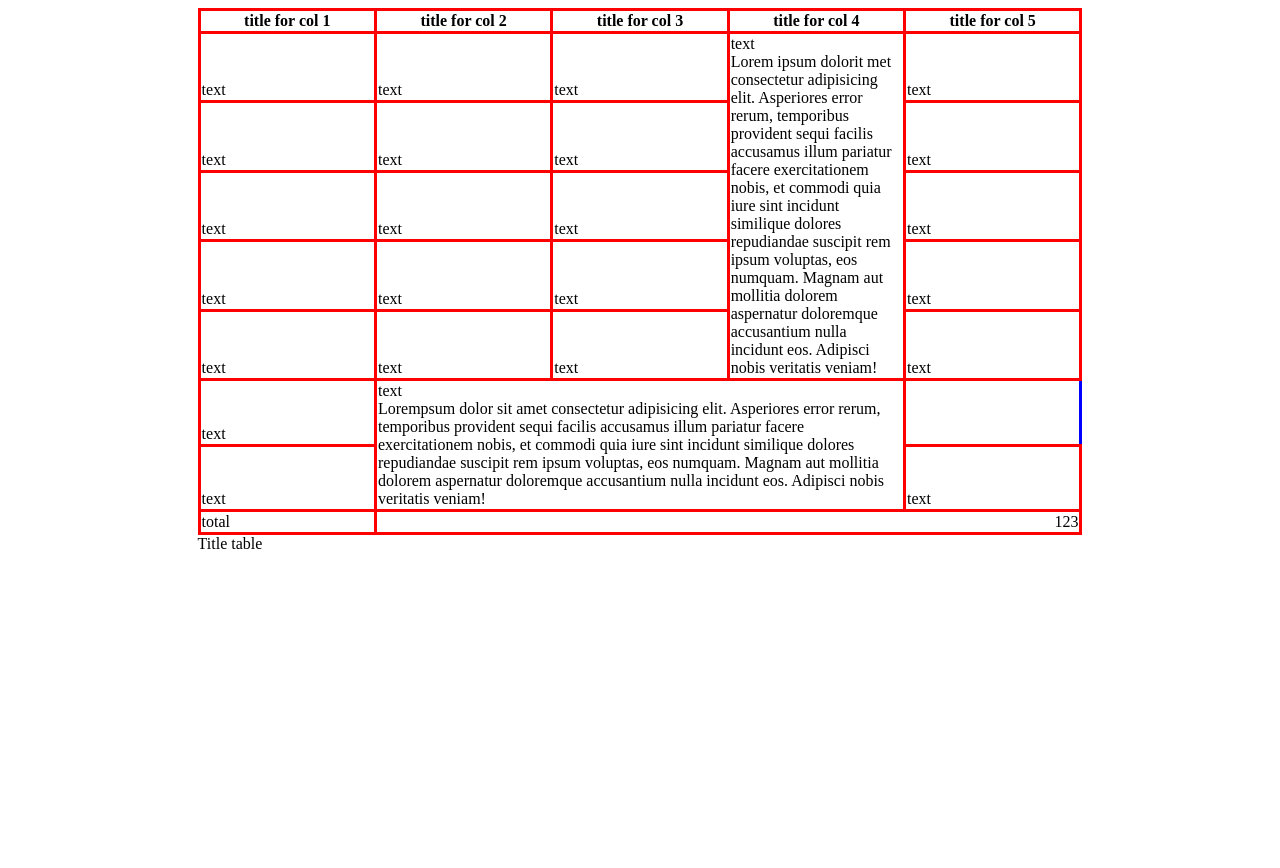
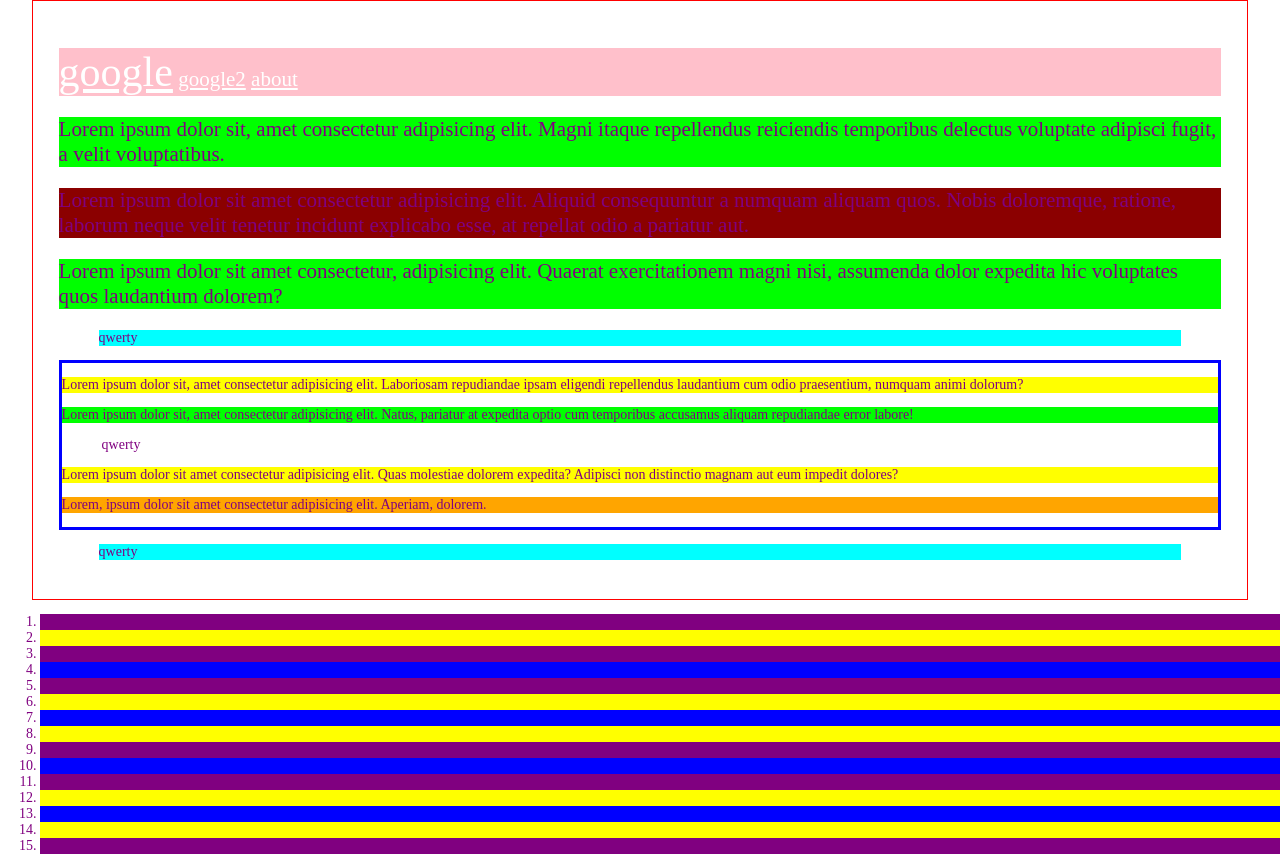
Before and after one commit to GK-Sabina/FM2023-1-FIRST-PROJECT, a plain HTML site: page index.html in a window 1280 px wide. Before the commit the page ends 800 px from the top, so only its background shows below. Drawn offline with Linux system fonts and the light colour scheme.

Commit message:
Add pseudo-classes

```diff
--- a/assets/css/style.css
+++ b/assets/css/style.css
@@ -1,30 +1,78 @@
-table{
-    max-width: 1100px;
-    width: 70%;
-    min-width: 600px;
-    border: 3px solid blue;
-    border-collapse: collapse;
-    border-spacing: 12px;
+:root{
+    font-size: 14px;
+    color: purple;
+}
+
+*{
+    box-sizing: border-box;
+}
+/* :hover{
+    color: #fff;
+} */
+body{
+    padding: 0;
+    margin: 0;
+
+    font-family: serif;
+}
+a{
+    color: inherit;
+}
+a:-webkit-any-link{
+    color: #fff;
+}
+a:link{
+    color: #fff;
+}
+a:visited{
+    color: #000;
+}
+a:hover{
+    color: red;
+}
+/* a:active{
+    color: blue;
+} */
+#container{
+    width: 95%;
+    padding: 2%;
+    border: 1px solid red;
     margin: auto;
 }
-th,
-td{
-    border: 3px solid red;
+.block{
+    border: 3px solid blue;
 }
-td{
-    width: 20%;
-    vertical-align: bottom;
+#container p{
+    background-color: yellow;
 }
-p{
-    margin: 0;
+#container p:last-child{
+    background-color: orange;
 }
-.first-col{
-    width: 50px;
+#container p:nth-child(3){
+    background-color: darkred;
 }
-.gor-right{
-    text-align: right;
+#container p:nth-child(3):focus{
+    color: #fff;
 }
-caption{
-    text-align: left;
-    caption-side: bottom;
+#container>p{
+    background-color: pink;
+    font-size: 1.5rem;
 }
+#container p+p{
+    background-color: lime;
+}
+#container>p~blockquote{
+    background-color: aqua;
+}
+a[target="_blank"]{
+    font-size: 2em;
+}
+li:nth-child(even){
+    background-color: yellow;
+}
+li:nth-child(odd){
+    background-color: purple;
+}
+li:nth-child(3n+4){
+    background-color: blue;
+}
--- a/index.html
+++ b/index.html
@@ -7,79 +7,42 @@
     <link rel="stylesheet" href="./assets/css/style.css">
 </head>
 <body>
-   <table>
-    <caption>Title table</caption>
-    <thead>
-        <tr>
-            <th class="first-col">title for col 1</th>
-            <th>title for col 2</th>
-            <th>title for col 3</th>
-            <th>title for col 4</th>
-            <th>title for col 5</th>
-        </tr>
-    </thead>
-    <tbody>
-        <tr>
-            <td>text</td>
-            <td>text </td>
-            <td>text</td>
-            <td rowspan="5">text
-                <p>Lorem ipsum dolorit met consectetur adipisicing elit. Asperiores error rerum, temporibus provident sequi facilis accusamus illum pariatur facere exercitationem nobis, et commodi quia iure sint incidunt similique dolores repudiandae suscipit rem ipsum voluptas, eos numquam. Magnam aut mollitia dolorem aspernatur doloremque accusantium nulla incidunt eos. Adipisci nobis veritatis veniam!</p>
-            </td>
-            <td>text</td>
-        </tr>
-        <tr>
-            <td>text</td>
-            <td>text</td>
-            <td>text</td>
-            <!-- <td>text</td> -->
-            <td>text</td>
-        </tr>
-        <tr>
-            <td>text</td>
-            <td>text</td>
-            <td>text</td>
-            <!-- <td>text</td> -->
-            <td>text</td>
-        </tr>
-        <tr>
-            <td>text</td>
-            <td>text</td>
-            <td>text</td>
-            <!-- <td>text</td> -->
-            <td>text</td>
-        </tr>
-        <tr>
-            <td>text</td>
-            <td>text</td>
-            <td>text</td>
-            <!-- <td>text</td> -->
-            <td>text</td>
-        </tr>
-        <tr>
-            <td>text</td>
-            <td colspan="3" rowspan="2">
-                text
-                <p>Lorempsum dolor sit amet consectetur adipisicing elit. Asperiores error rerum, temporibus provident sequi facilis accusamus illum pariatur facere exercitationem nobis, et commodi quia iure sint incidunt similique dolores repudiandae suscipit rem ipsum voluptas, eos numquam. Magnam aut mollitia dolorem aspernatur doloremque accusantium nulla incidunt eos. Adipisci nobis veritatis veniam!</p>
-            </td>
-            <!-- <td>text</td>
-            <td>text</td>
-            <td>text</td> -->
-        </tr>
-        <tr>
-            <td>text</td>
-            <td>text</td>
-            <!-- <td>text</td>
-            <td>text</td>
-            <td>text</td> -->
-        </tr>
-    </tbody>
-    <tfoot>
-        <tr>
-            <td>total</td>
-            <td class="gor-right" colspan="4">123</td>
-        </tr>
-    </tfoot>
-   </table>
+    <div id="container">
+        <p>
+            <a href="https://google.com" target="_blank">google</a>
+            <a href="https://google.com">google2</a>
+            <a href="./pages/about.html">about</a>
+        </p>
+        <p>Lorem ipsum dolor sit, amet consectetur adipisicing elit. Magni itaque repellendus reiciendis temporibus delectus voluptate adipisci fugit, a velit voluptatibus.</p>
+        <p tabindex="1">
+            Lorem ipsum dolor sit amet consectetur adipisicing elit. Aliquid consequuntur a numquam aliquam quos. Nobis doloremque, ratione, laborum neque velit tenetur incidunt explicabo esse, at repellat odio a pariatur aut.</p>
+        <p>Lorem ipsum dolor sit amet consectetur, adipisicing elit. Quaerat exercitationem magni nisi, assumenda dolor expedita hic voluptates quos laudantium dolorem?</p>
+        <blockquote>qwerty</blockquote>
+        <div class="block">
+        <p>Lorem ipsum dolor sit, amet consectetur adipisicing elit. Laboriosam repudiandae ipsam eligendi repellendus laudantium cum odio praesentium, numquam animi dolorum?</p>
+        <p>Lorem ipsum dolor sit, amet consectetur adipisicing elit. Natus, pariatur at expedita optio cum temporibus accusamus aliquam repudiandae error labore!</p>
+        <blockquote>qwerty</blockquote>
+        <p>Lorem ipsum dolor sit amet consectetur adipisicing elit. Quas molestiae dolorem expedita? Adipisci non distinctio magnam aut eum impedit dolores?</p>
+        <p>Lorem, ipsum dolor sit amet consectetur adipisicing elit. Aperiam, dolorem.</p>
+        </div>
+        <blockquote>qwerty</blockquote>
+    </div>
+    <ol>
+        <li></li>
+        <li></li>
+        <li></li>
+        <li></li>
+        <li></li>
+        <li></li>
+        <li></li>
+        <li></li>
+        <li></li>
+        <li></li>
+        <li></li>
+        <li></li>
+        <li></li>
+        <li></li>
+        <li></li>
+    </ol>
 </body>
 </html>
```
